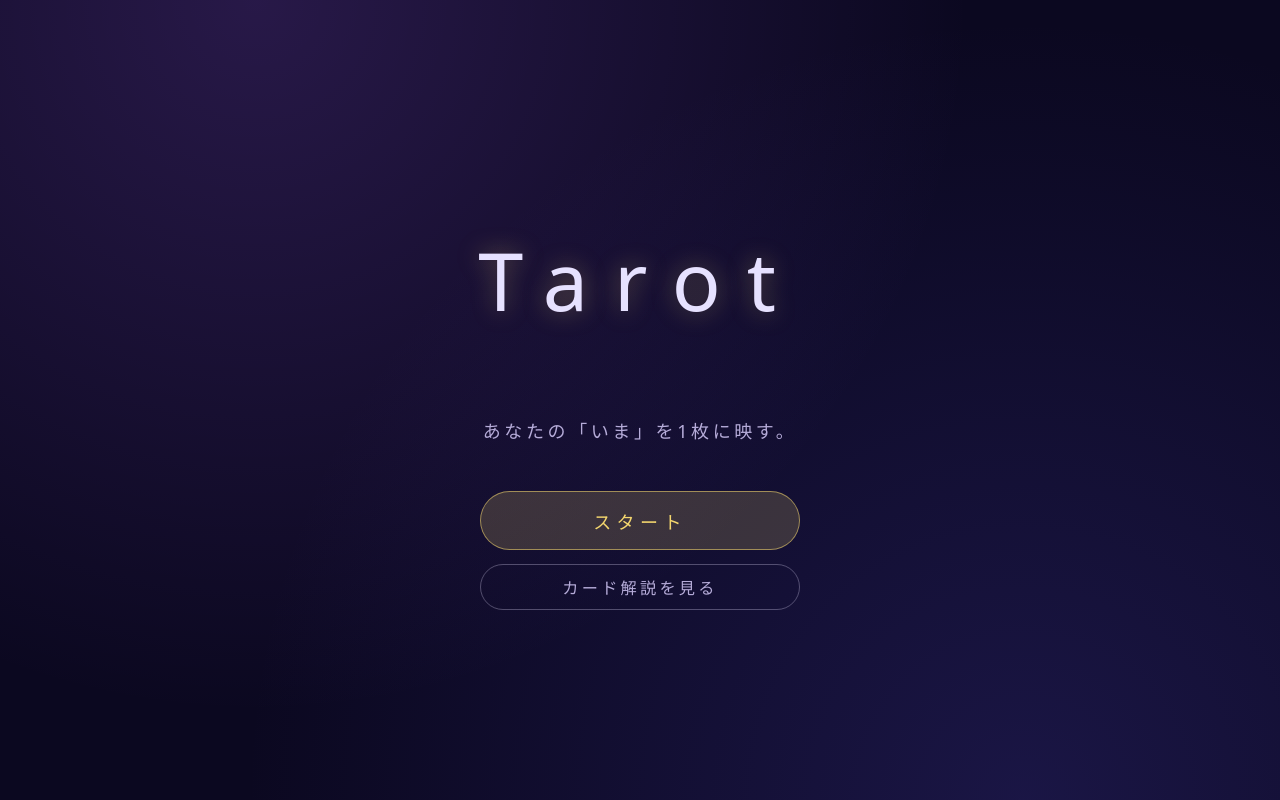
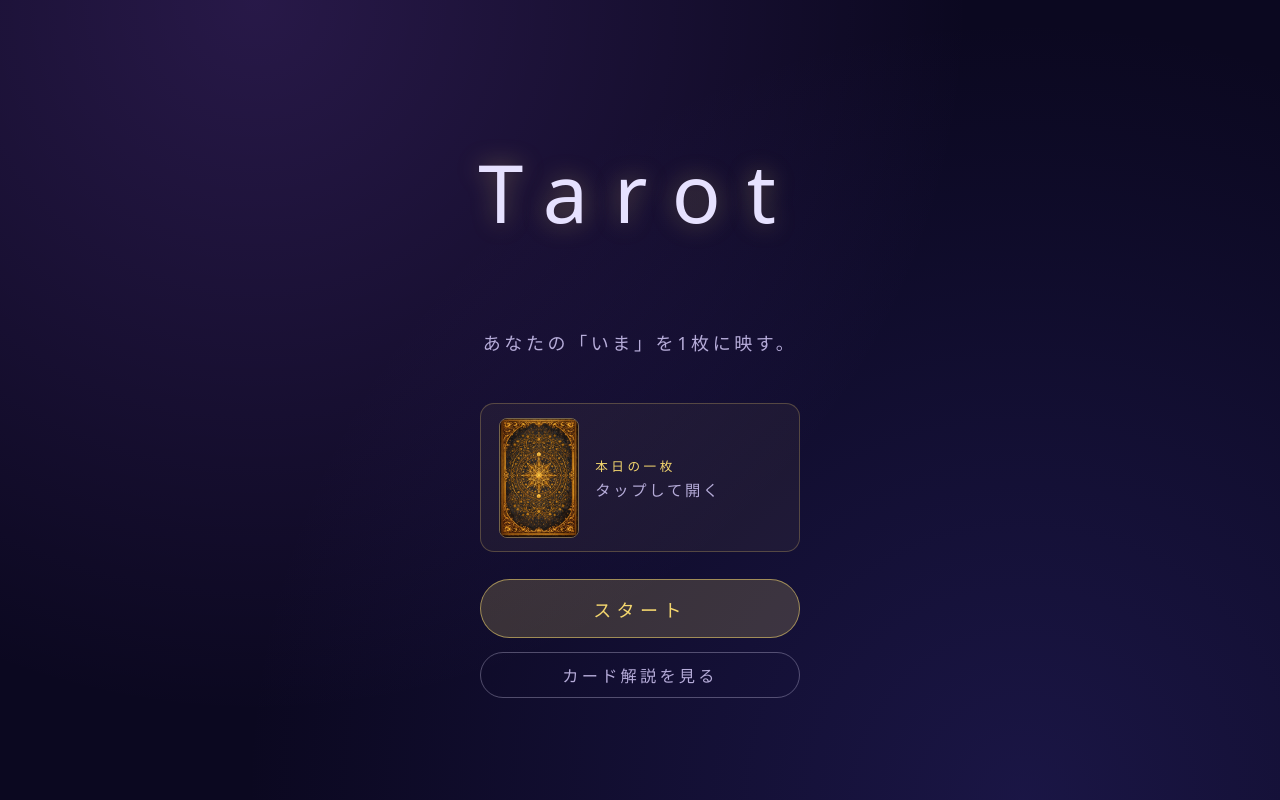
Before and after one commit to onodera05505/tarot-app, a React (Vite) app in the folder frontend/: page / in a window 1280 px wide. Built offline with nearby package versions, Linux system fonts and the light colour scheme; no server answers.

Commit message:
feat: add 'today's card' showcase on top page

```diff
--- a/frontend/src/App.css
+++ b/frontend/src/App.css
@@ -263,6 +263,103 @@
   }
 }
 
+/* === 本日の一枚（TopPage 内のショウケース） === */
+.todays-card {
+  appearance: none;
+  background: rgba(245, 215, 110, 0.05);
+  border: 1px solid rgba(245, 215, 110, 0.25);
+  border-radius: 14px;
+  padding: 0.75rem 1rem;
+  display: flex;
+  align-items: center;
+  gap: 0.9rem;
+  width: 100%;
+  max-width: 320px;
+  text-align: left;
+  cursor: pointer;
+  transition: border-color 180ms ease, background 180ms ease, transform 180ms ease;
+  color: inherit;
+  font-family: inherit;
+  min-height: 110px;
+}
+
+@media (hover: hover) {
+  .todays-card:not(:disabled):hover {
+    border-color: rgba(245, 215, 110, 0.55);
+    background: rgba(245, 215, 110, 0.1);
+    transform: translateY(-1px);
+  }
+}
+
+.todays-card:disabled {
+  cursor: default;
+}
+
+.todays-card-back,
+.todays-card-image {
+  width: 80px;
+  aspect-ratio: 2 / 3;
+  object-fit: cover;
+  border-radius: 8px;
+  border: 1px solid rgba(245, 215, 110, 0.4);
+  flex-shrink: 0;
+  user-select: none;
+  pointer-events: none;
+}
+
+/* めくり中のカード画像も他状態と同じ角丸/枠線に揃える */
+.todays-card--flipping .card-frame {
+  border-radius: 8px;
+}
+
+.todays-card--flipping .card-frame .card-img {
+  border-radius: 8px;
+  box-shadow: none;
+}
+
+.todays-card-meta {
+  display: flex;
+  flex-direction: column;
+  gap: 0.2rem;
+  min-width: 0;
+  flex: 1;
+}
+
+.todays-card-label {
+  color: var(--accent);
+  letter-spacing: 0.28em;
+  font-size: 0.7rem;
+}
+
+.todays-card-name {
+  font-size: clamp(1.05rem, 3vw, 1.25rem);
+  letter-spacing: 0.12em;
+}
+
+.todays-card-orientation {
+  color: var(--text-dim);
+  letter-spacing: 0.22em;
+  font-size: 0.78rem;
+}
+
+.todays-card-hint {
+  color: var(--text-dim);
+  letter-spacing: 0.18em;
+  font-size: 0.85rem;
+}
+
+.todays-card-error {
+  color: var(--danger);
+  font-size: 0.8rem;
+  margin-top: 0.2rem;
+}
+
+/* めくり中はコンテナ内で左寄せキープ、操作不能 */
+.todays-card--flipping {
+  justify-content: flex-start;
+  pointer-events: none;
+}
+
 /* === Top actions（スタートとカード解説の縦積み） === */
 .top-actions {
   display: flex;
--- /dev/null
+++ b/frontend/src/components/TodaysCard.tsx
@@ -0,0 +1,125 @@
+import { useState } from 'react'
+import { useNavigate } from 'react-router-dom'
+import { CardReveal } from './animations/CardReveal'
+import { drawCards } from '../lib/api'
+import type { DrawnCard } from '../lib/types'
+
+const CARD_BACK = '/cards/major/000.webp'
+const STORAGE_KEY = 'tarot:todaysCard'
+const CARD_WIDTH = 80
+
+function getTodayKey(): string {
+  const d = new Date()
+  return `${d.getFullYear()}-${String(d.getMonth() + 1).padStart(2, '0')}-${String(d.getDate()).padStart(2, '0')}`
+}
+
+type Cached = { date: string; drawn: DrawnCard }
+
+function loadCached(): DrawnCard | null {
+  try {
+    const raw = localStorage.getItem(STORAGE_KEY)
+    if (!raw) return null
+    const parsed = JSON.parse(raw) as Cached
+    if (parsed.date === getTodayKey() && parsed.drawn?.card) return parsed.drawn
+  } catch {
+    // 無視（パース失敗時）
+  }
+  return null
+}
+
+function saveCached(drawn: DrawnCard) {
+  const payload: Cached = { date: getTodayKey(), drawn }
+  localStorage.setItem(STORAGE_KEY, JSON.stringify(payload))
+}
+
+export function TodaysCard() {
+  const navigate = useNavigate()
+  const [drawn, setDrawn] = useState<DrawnCard | null>(loadCached)
+  const [flipping, setFlipping] = useState(false)
+  const [error, setError] = useState<string | null>(null)
+
+  const handleOpen = async () => {
+    if (drawn || flipping) return
+    setError(null)
+    setFlipping(true)
+    try {
+      const cards = await drawCards(1)
+      const result = cards[0]
+      saveCached(result)
+      setDrawn(result)
+      // flipping は CardReveal の onFlipComplete で false に
+    } catch (e) {
+      setFlipping(false)
+      setError(e instanceof Error ? e.message : '取得失敗')
+    }
+  }
+
+  // 未開封
+  if (!drawn) {
+    return (
+      <button
+        type="button"
+        className="todays-card todays-card--closed"
+        onClick={handleOpen}
+        disabled={flipping}
+      >
+        <img src={CARD_BACK} alt="" className="todays-card-back" aria-hidden />
+        <div className="todays-card-meta">
+          <span className="todays-card-label">本日の一枚</span>
+          <span className="todays-card-hint">
+            {flipping ? '読み込み中…' : 'タップして開く'}
+          </span>
+          {error && <span className="todays-card-error">エラー: {error}</span>}
+        </div>
+      </button>
+    )
+  }
+
+  // めくり中
+  if (flipping) {
+    return (
+      <div className="todays-card todays-card--flipping">
+        <CardReveal
+          imageUrl={drawn.card.imageUrl}
+          alt={drawn.card.nameJa}
+          reversed={drawn.orientation === 'reversed'}
+          width={CARD_WIDTH}
+          delayMs={200}
+          onFlipComplete={() => setFlipping(false)}
+        />
+        <div className="todays-card-meta">
+          <span className="todays-card-label">本日の一枚</span>
+        </div>
+      </div>
+    )
+  }
+
+  // 開封済み（タップで詳細へ）
+  return (
+    <button
+      type="button"
+      className="todays-card todays-card--revealed"
+      onClick={() =>
+        navigate(`/cards/${drawn.card.id}?orientation=${drawn.orientation}`)
+      }
+    >
+      <img
+        src={drawn.card.imageUrl}
+        alt={drawn.card.nameJa}
+        className="todays-card-image"
+        style={
+          drawn.orientation === 'reversed'
+            ? { transform: 'rotate(180deg)' }
+            : undefined
+        }
+      />
+      <div className="todays-card-meta">
+        <span className="todays-card-label">本日の一枚</span>
+        <span className="todays-card-name">{drawn.card.nameJa}</span>
+        <span className="todays-card-orientation">
+          {drawn.orientation === 'upright' ? '正位置' : '逆位置'}
+        </span>
+      </div>
+    </button>
+  )
+}
--- a/frontend/src/pages/TopPage.tsx
+++ b/frontend/src/pages/TopPage.tsx
@@ -1,6 +1,7 @@
 import { useNavigate } from 'react-router-dom'
 import { ParticleBackground } from '../components/animations/ParticleBackground'
 import { PageTransition } from '../components/animations/PageTransition'
+import { TodaysCard } from '../components/TodaysCard'
 import { useReadingStore } from '../store/useReadingStore'
 
 export function TopPage() {
@@ -17,6 +18,7 @@ export function TopPage() {
       <ParticleBackground />
       <h1 className="title">Tarot</h1>
       <p className="subtitle">あなたの「いま」を1枚に映す。</p>
+      <TodaysCard />
       <div className="top-actions">
         <button type="button" className="btn-primary" onClick={handleStart}>
           スタート
```
